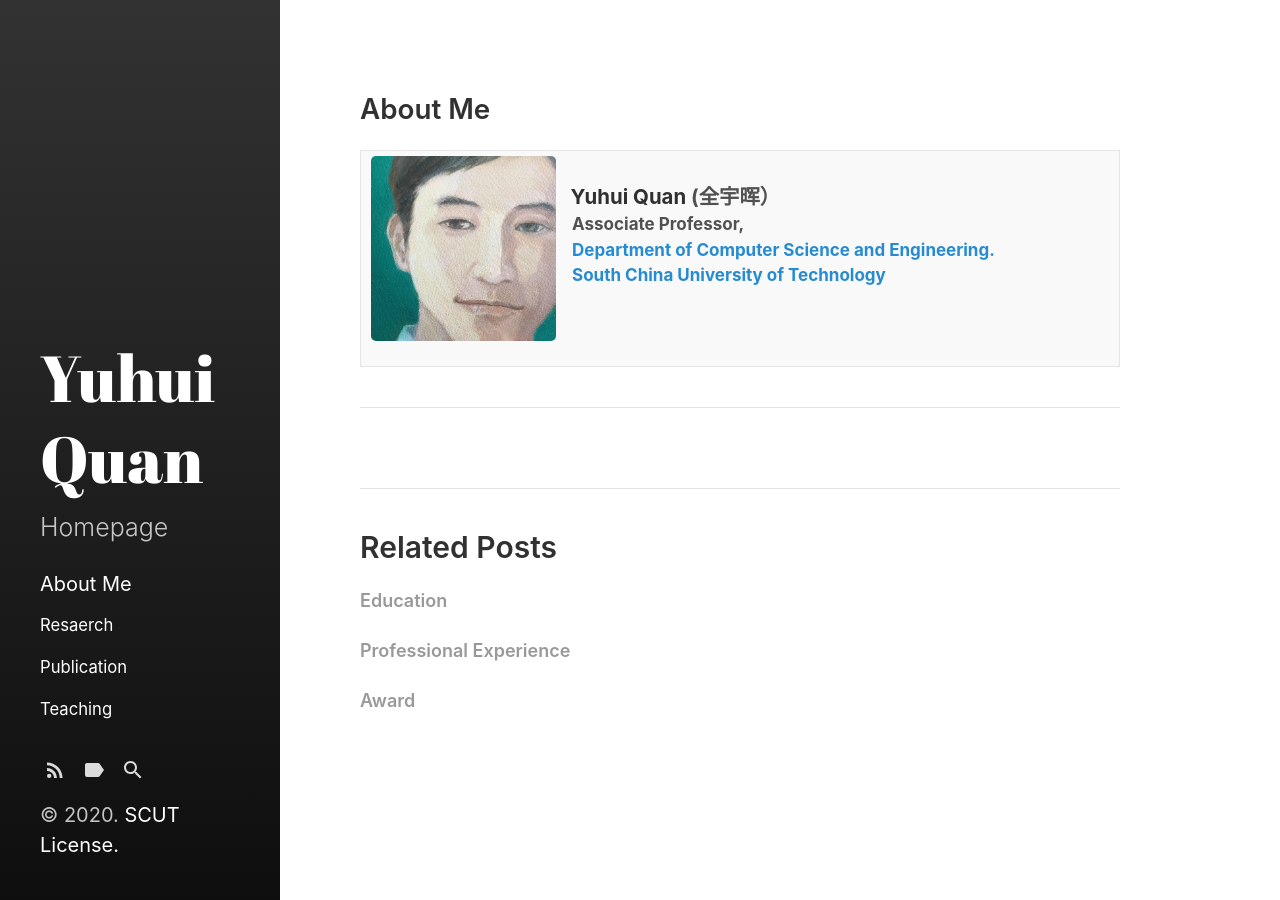
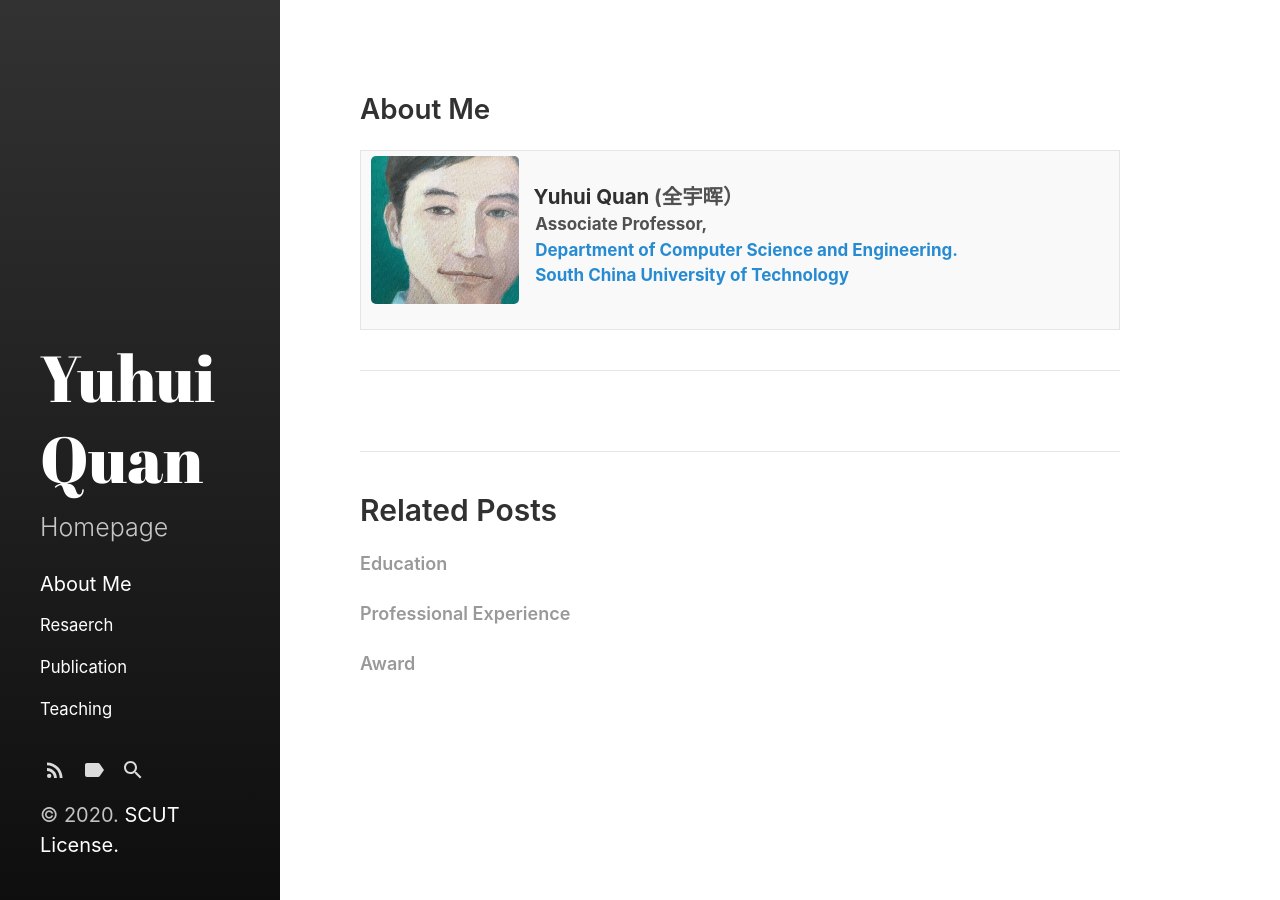
Before and after one commit to Dofboom/Dofboom.github.io, a Jekyll site: the page built from _posts/2020-5-30-resume.md, in a window 1280 px wide. Built offline with Jekyll 4.4.1, drawn with Linux system fonts in a browser that asks for light colours.

Commit message:
Update 2020-5-30-resume.md

```diff
--- a/_posts/2020-5-30-resume.md
+++ b/_posts/2020-5-30-resume.md
@@ -6,7 +6,7 @@ excerpt_separator:  <!--more-->
 <table>
 <tbody>
 <tr>
-<th><img src="https://github.com/Dofboom/Dofboom.github.io/raw/master/images/2.jpg" alt="" align="left" style="width:25%;height:auto" /><br />
+<th><img src="https://github.com/Dofboom/Dofboom.github.io/raw/master/images/2.jpg" alt="" align="left" style="width:20%;height:auto" /><br />
 <span style="font-size: 120%;"><strong> &ensp; Yuhui Quan</strong> (全宇晖） </span><br />
 <span style="font-size: 100%;">&ensp; &nbsp;Associate Professor, <a href="http://www.scut.edu.cn/cs/"><br> &ensp;&nbsp; Department of Computer Science and Engineering.</a></span><br />
 <span style="font-size: 100%;"> <a href="https://www.scut.edu.cn">&ensp;&nbsp; South China University of Technology</a><br />
```
